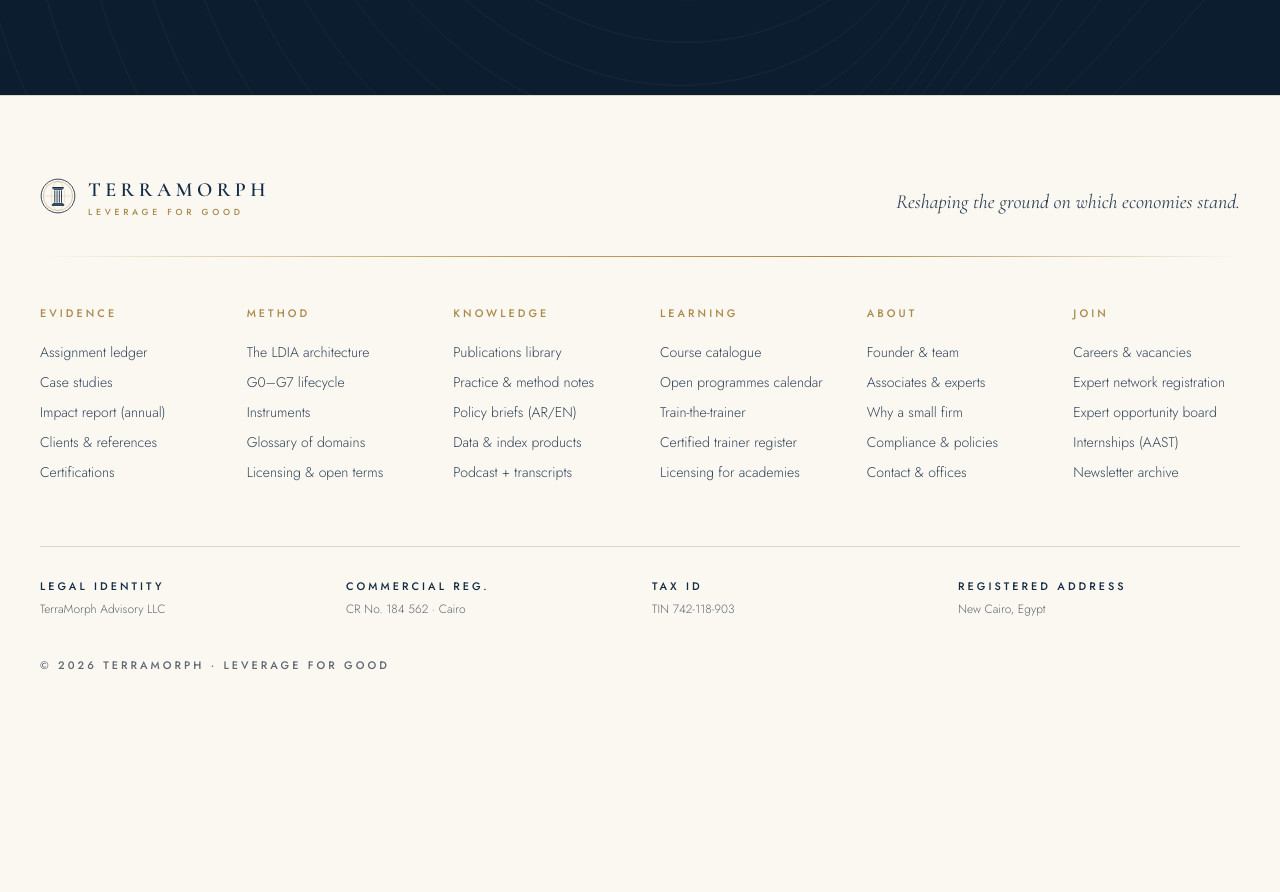
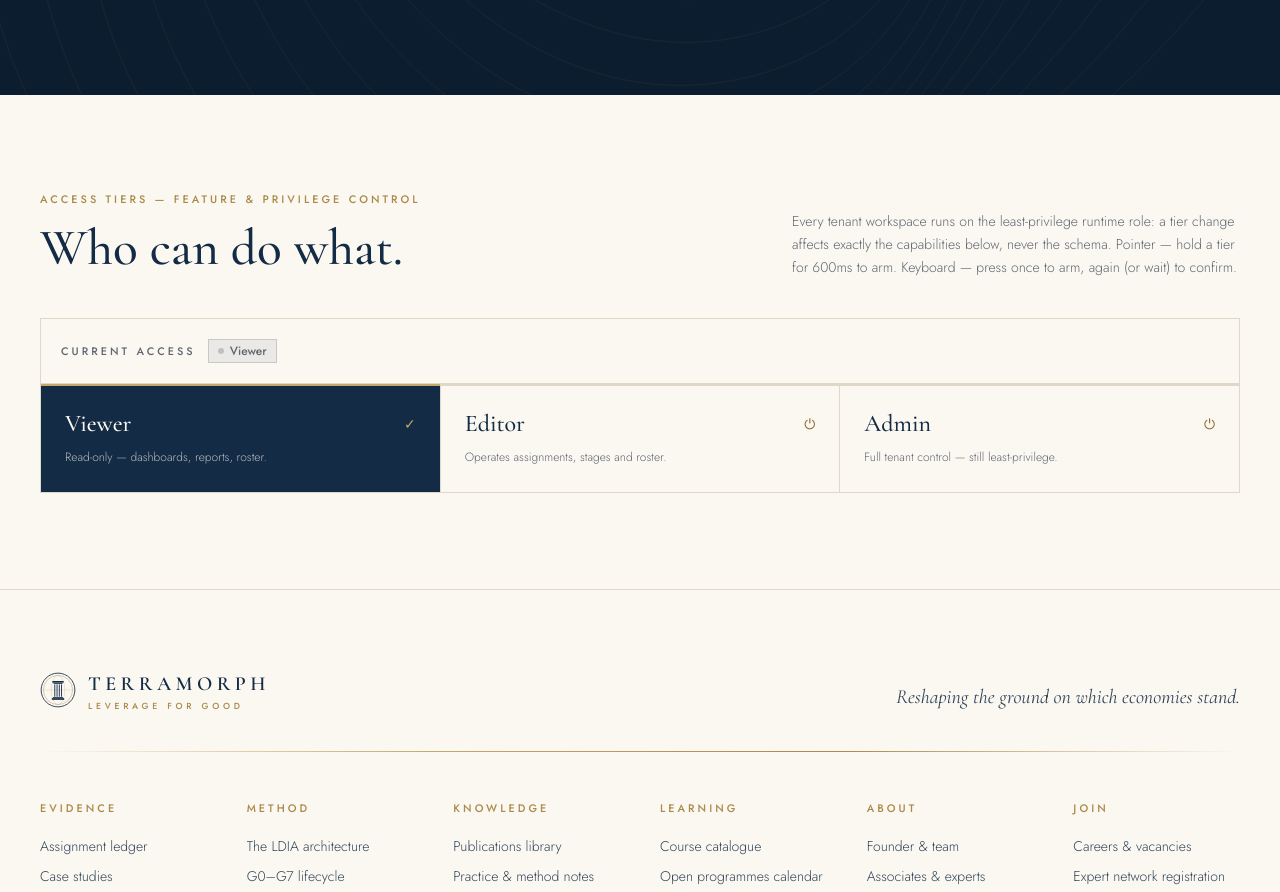
Before and after one commit to Saifahmed283/T-Frontend, a React (Vite) app: page / in a window 1280 px wide. Shown: the part 7887-8779 px from the top of the page. Before the commit the page ends 8601 px from the top, so only its background shows below. Built offline with nearby package versions, Linux system fonts and the light colour scheme.

Commit message:
Stage D: PrivilegeToggle access-tier micro-interaction (hold/arm 600ms, impact preview accordion, 3s undo window, live-region announcements)

```diff
--- a/src/pages/site/Site.tsx
+++ b/src/pages/site/Site.tsx
@@ -1,7 +1,7 @@
 import { useCallback, useState } from 'react'
 import Intro from './Intro'
 import { useHead } from '@/hooks/useHead'
-import { WhatsNew, CauseExhibition } from '@/pages/site/additions'
+import { WhatsNew, CauseExhibition, PrivilegeToggle } from '@/pages/site/additions'
 import { Evidence, Knowledge, Learning, Join, Conversation } from '@/pages/site/home'
 import { Header } from './components/Header'
 import { Hero } from './components/Hero'
@@ -41,6 +41,7 @@ export default function Site(props: Props) {
             <Learning />
             <Join />
             <Conversation />
+            <PrivilegeToggle />
           </>
         )}
       </main>
--- /dev/null
+++ b/src/pages/site/additions/PrivilegeToggle.tsx
@@ -0,0 +1,162 @@
+import { useEffect, useRef, useState } from 'react'
+import { SplitText } from '@/components/motion/fx'
+import { Badge, LiveStatus } from '@/components/ui'
+
+/* ——— Access tiers: hold/arm → impact preview → 3s undo ——— */
+const levels = ['Viewer', 'Editor', 'Admin'] as const
+type Level = (typeof levels)[number]
+
+const Tier: Record<Level, { blurb: string; tone: 'neutral' | 'ok' | 'gold'; can: string[]; cannot: string[] }> = {
+  Viewer: {
+    blurb: 'Read-only — dashboards, reports, roster.',
+    tone: 'neutral',
+    can: ['Read assignments and live metrics', 'Download published reports', 'Browse the expert roster'],
+    cannot: ['Edit assignments or statuses', 'Change access for other users', 'Approve vendor payments'],
+  },
+  Editor: {
+    blurb: 'Operates assignments, stages and roster.',
+    tone: 'ok',
+    can: ['Edit assignments, gates and statuses', 'Manage the expert roster', 'Comment on the activity feed'],
+    cannot: ['Change user privileges', 'Invite or remove tenants', 'Run migrations / schema DDL'],
+  },
+  Admin: {
+    blurb: 'Full tenant control — still least-privilege.',
+    tone: 'gold',
+    can: ['Everything Editors can', 'Change user privileges', 'Invite and remove tenant workspaces'],
+    cannot: ['Runtime role is least-privilege — no DDL, no CREATEDB'],
+  },
+}
+
+export function PrivilegeToggle() {
+  const [level, setLevel] = useState<Level>('Viewer')
+  const [armed, setArmed] = useState<Level | null>(null)
+  const [undoActive, setUndoActive] = useState(false)
+  const [undoKey, setUndoKey] = useState(0)
+  const [announce, setAnnounce] = useState('')
+  const commitTimer = useRef<number | null>(null)
+  const undoTimeout = useRef<number | null>(null)
+  const prevLevel = useRef<Level>('Viewer')
+  const held = useRef(false)
+
+  const notify = (m: string) => { setAnnounce(m); window.setTimeout(() => setAnnounce(''), 3000) }
+  const clearArm = () => { if (commitTimer.current !== null) { clearTimeout(commitTimer.current); commitTimer.current = null } }
+
+  const commit = (l: Level) => {
+    clearArm()
+    if (armed === l) setArmed(null)
+    prevLevel.current = level
+    setUndoKey((k) => k + 1)
+    setUndoActive(true)
+    setLevel(l)
+    notify(`Access set to ${l} — undo available for 3 seconds`)
+    if (undoTimeout.current !== null) clearTimeout(undoTimeout.current)
+    undoTimeout.current = window.setTimeout(() => { setUndoActive(false); notify(`Access change to ${l} is locked in`) }, 3000)
+  }
+
+  const beginArm = (l: Level, hold: boolean) => {
+    if (level === l) { setArmed(null); return }
+    if (armed === l) { commit(l); return }
+    clearArm()
+    held.current = hold
+    setArmed(l)
+    commitTimer.current = window.setTimeout(() => commit(l), 600)
+  }
+
+  const cancel = () => { clearArm(); setArmed(null) }
+  const release = () => { if (held.current) cancel() }
+
+  const undo = () => {
+    if (undoTimeout.current !== null) clearTimeout(undoTimeout.current)
+    setArmed(null)
+    setUndoActive(false)
+    setLevel(prevLevel.current)
+    notify(`Reverted to ${prevLevel.current}`)
+  }
+
+  useEffect(() => {
+    const onKey = (e: KeyboardEvent) => {
+      if (e.key === 'Escape' && armed) { e.preventDefault(); cancel() }
+    }
+    window.addEventListener('keydown', onKey)
+    return () => { window.removeEventListener('keydown', onKey); clearArm() }
+  }, [armed])
+
+  const shown = armed ?? level
+  return (
+    <section id="privilege" className="mx-auto max-w-[1320px] scroll-mt-40 px-5 py-24 md:px-10">
+      <LiveStatus message={announce} />
+      <div className="flex flex-wrap items-end justify-between gap-6">
+        <div>
+          <p className="eyebrow text-gold">Access tiers — feature &amp; privilege control</p>
+          <h2 className="mt-4 text-[clamp(2rem,4vw,3.4rem)] leading-none font-medium"><SplitText text="Who can do what." /></h2>
+        </div>
+        <p className="max-w-md text-sm leading-relaxed text-slate">Every tenant workspace runs on the least-privilege runtime role: a tier change affects exactly the capabilities below, never the schema. Pointer — hold a tier for 600ms to arm. Keyboard — press once to arm, again (or wait) to confirm.</p>
+      </div>
+
+      <div className="mt-10 border border-line bg-ivory">
+        <div className="flex flex-wrap items-center justify-between gap-3 border-b border-line p-5">
+          <div className="flex items-center gap-3">
+            <span className="eyebrow text-slate">Current access</span>
+            <Badge pulse tone={Tier[level].tone}>{level}</Badge>
+          </div>
+          {undoActive && (
+            <div className="flex items-center gap-3" role="status">
+              <span className="hidden w-24 overflow-hidden bg-ivory-2 sm:block">
+                <span key={undoKey} className="block h-1 bg-gold-strong" style={{ animation: 'shrink 3s linear both' }} />
+              </span>
+              <button onClick={undo} className="eyebrow border border-line px-3 py-2 text-slate transition hover:border-navy hover:text-navy">↩ Undo</button>
+            </div>
+          )}
+        </div>
+
+        <div role="radiogroup" aria-label="Access tier" className="grid gap-px bg-line md:grid-cols-3">
+          {levels.map((l) => {
+            const isCommitted = level === l
+            const isArming = armed === l
+            return (
+              <button key={l} type="button" role="radio" aria-checked={isCommitted}
+                onPointerDown={() => beginArm(l, true)} onPointerUp={release} onPointerLeave={release}
+                onKeyDown={(e) => {
+                  if (e.key !== 'Enter' && e.key !== ' ') return
+                  e.preventDefault()
+                  armed === l ? commit(l) : beginArm(l, false)
+                }}
+                className={`relative overflow-hidden p-6 text-start transition select-none ${isCommitted ? 'bg-navy text-ivory' : 'bg-ivory hover:bg-ivory-2'} ${isArming ? 'ring-2 ring-inset ring-gold' : ''}`}>
+                <span className={`absolute inset-x-0 top-0 h-0.5 ${isCommitted ? 'bg-gold-light' : 'bg-line'}`} />
+                <span className="flex items-center justify-between gap-3">
+                  <span className="font-display text-2xl font-medium">{l}</span>
+                  <span aria-hidden className={`text-sm ${isCommitted ? 'text-gold-light' : 'text-gold-strong'}`}>{isCommitted ? '✓' : isArming ? '…' : '⏻'}</span>
+                </span>
+                <span className={`mt-2 block text-xs leading-relaxed ${isCommitted ? 'text-ivory/70' : 'text-slate'}`}>{Tier[l].blurb}</span>
+                {isArming && (
+                  <span aria-hidden className="absolute inset-x-0 bottom-0 h-0.5 bg-gold">
+                    <span className="block h-full bg-gold-strong" style={{ animation: 'grow 600ms linear both' }} />
+                  </span>
+                )}
+              </button>
+            )
+          })}
+        </div>
+
+        <div className={`grid transition-[grid-template-rows] duration-500 ${armed ? 'grid-rows-[1fr]' : 'grid-rows-[0fr]'}`}>
+          <div className="min-h-0 overflow-hidden">
+            <div id="privilege-impact" className="grid gap-6 border-t border-line p-6 sm:grid-cols-2" aria-hidden={!armed}>
+              <div>
+                <p className="eyebrow text-ok-strong">Can</p>
+                <ul className="mt-3 space-y-2 text-sm">
+                  {Tier[shown].can.map((c) => <li key={c} className="flex gap-2"><span aria-hidden className="text-ok">✓</span>{c}</li>)}
+                </ul>
+              </div>
+              <div>
+                <p className="eyebrow text-risk-strong">Cannot</p>
+                <ul className="mt-3 space-y-2 text-sm text-slate">
+                  {Tier[shown].cannot.map((c) => <li key={c} className="flex gap-2"><span aria-hidden className="text-slate">—</span>{c}</li>)}
+                </ul>
+              </div>
+            </div>
+          </div>
+        </div>
+      </div>
+    </section>
+  )
+}
--- a/src/pages/site/additions/index.tsx
+++ b/src/pages/site/additions/index.tsx
@@ -5,3 +5,4 @@ export { WhoWeAre } from './WhoWeAre'
 export { JoinBoard } from './JoinBoard'
 export { ContactCard } from './ContactCard'
 export { LearningStrip } from './LearningStrip'
+export { PrivilegeToggle } from './PrivilegeToggle'
--- a/src/styles/index.css
+++ b/src/styles/index.css
@@ -57,6 +57,7 @@
 @keyframes spin360 { to { transform: rotate(360deg); } }
 @keyframes fadeup { from { opacity: 0; transform: translateY(14px); } to { opacity: 1; transform: none; } }
 @keyframes grow { from { width: 0; } to { width: 100%; } }
+@keyframes shrink { from { width: 100%; } to { width: 0; } }
 @keyframes pulse-dot { 0%,100% { opacity: 1; } 50% { opacity: .3; } }
 
 .contour-bg { animation: drift 40s linear infinite alternate; }
```
